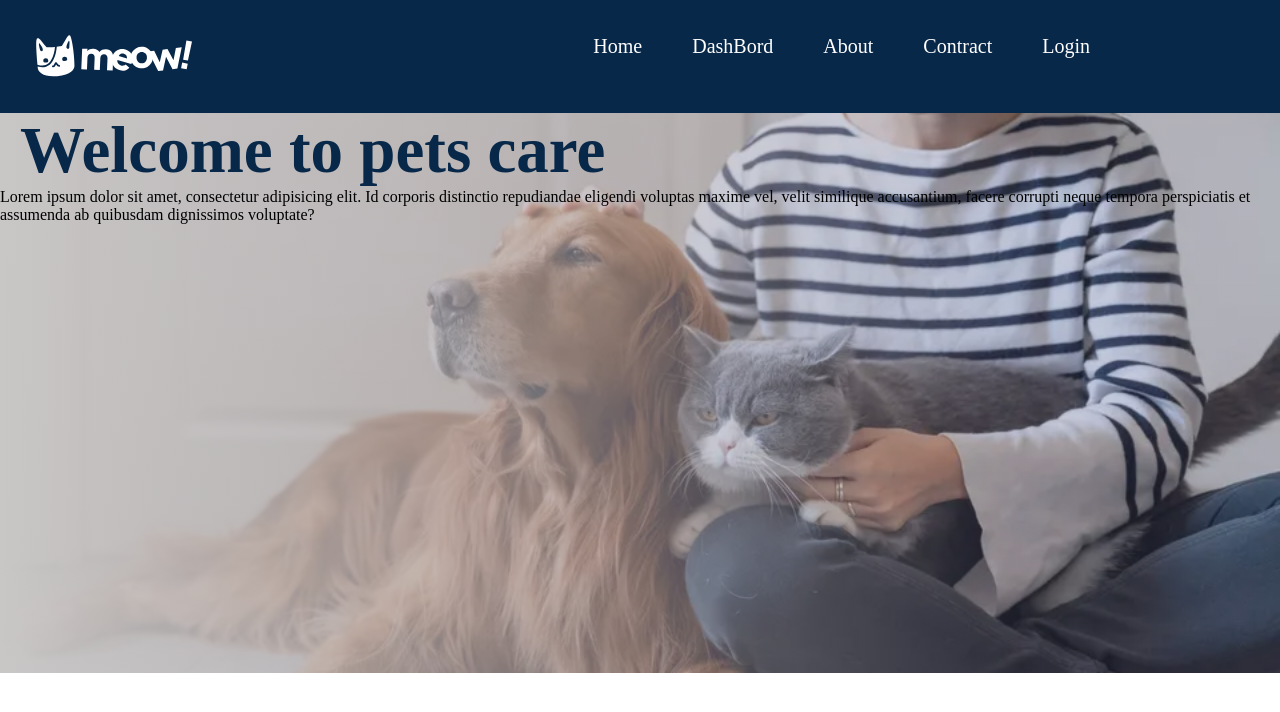
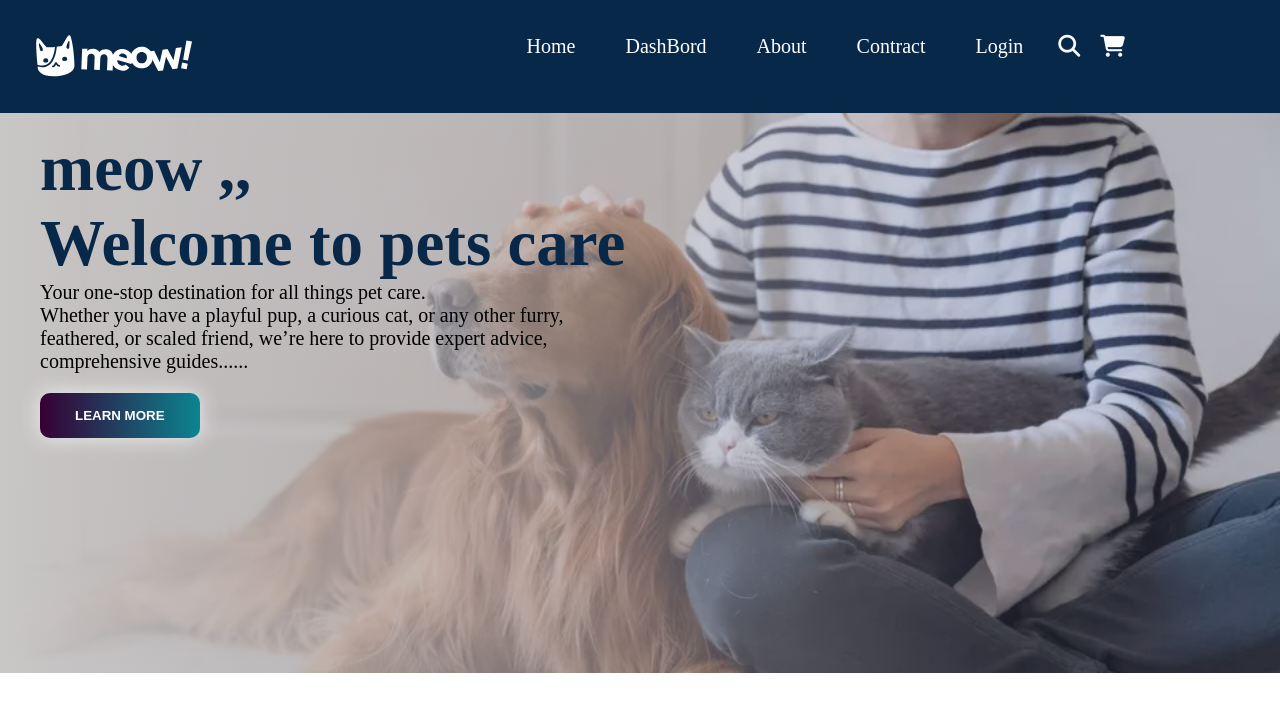
Before and after one commit to Habib710/Pets-Care-meow-, a PHP site: page / in a window 1280 px wide. Shown: the top 712 px of the page. Run offline with PHP 8.4, Linux system fonts and the light colour scheme; some libraries are stand-ins or nearby versions.

Commit message:
header section complete

```diff
--- a/css/style.css
+++ b/css/style.css
@@ -58,6 +58,7 @@ nav ul li a:hover {
     color: rgb(251, 251, 251);
 }
 .home-sec{
+
     height: 70vh;
     width: 100%;
 background-image: linear-gradient(to left, rgba(86, 90, 132, 0.289) 20%,
@@ -71,9 +72,38 @@ background-position: center;
 }
 .HEADING{
 
-    padding: 20PX;
+    padding-left: 40PX;
 
     font-size: 65PX;
     font-weight: 800;
     color: #08284A;
 }
+.head-p{
+    padding-left: 40px;
+  font-size: 20px;
+    color: black;
+
+}
+
+
+.btn-grad {
+    background-image: linear-gradient(to right, #360033 0%, #0b8793  51%, #360033  100%);
+    margin-top: 20px;
+    padding: 15px 35px;
+    text-align: center;
+    border: none;
+    font-weight: 700;
+    text-transform: uppercase;
+    transition: 0.5s;
+    background-size: 200% auto;
+    color: rgb(255, 255, 255);
+    box-shadow: 0 0 20px #eee;
+    border-radius: 10px;
+    display: block;
+  }
+
+  .btn-grad:hover {
+    background-position: right center;
+    color: #fff;
+    text-decoration: none;
+  }
--- a/index.html
+++ b/index.html
@@ -7,7 +7,7 @@
 
     <link rel="stylesheet" href="css/style.css">
 
-    <!-- <script src="https://kit.fontawesome.com/b1d9e346ed.js" crossorigin="anonymous"></script> -->
+    <script src="https://kit.fontawesome.com/b1d9e346ed.js" crossorigin="anonymous"></script>
 </head>
 <body>
     <header>
@@ -22,18 +22,20 @@
             <li><a href="Components/contract.html">Contract</a></li>
 
             <li><a href="#">Login</a></li>
-            <!-- <i class="fas fa-search"></i>
-            <i class="fas fa-shopping-cart"></i> -->
+            <i class="fas fa-search"></i>
+            <i class="fas fa-shopping-cart"></i>
         </ul>
     </nav>
 </header>
 
-<section class="home-sec">
+<section class="home-sec"> <br>
+
+    <span class="HEADING" >meow ,,</span> <br>
 
     <span class="HEADING">Welcome to pets care </span>
 
 
-    <p>Lorem ipsum dolor sit amet, consectetur adipisicing elit. Id corporis distinctio repudiandae eligendi voluptas maxime vel, velit similique accusantium, facere corrupti neque tempora perspiciatis et assumenda ab quibusdam dignissimos voluptate?</p>
+    <p class="head-p">Your one-stop destination for all things pet care. <br> Whether you have a playful pup, a curious cat, or any other furry,<br> feathered, or scaled friend, we’re here to provide expert advice, <br>comprehensive guides......<br> <button class="btn-grad">Learn More</button></p>
 
 
 </section>
```
